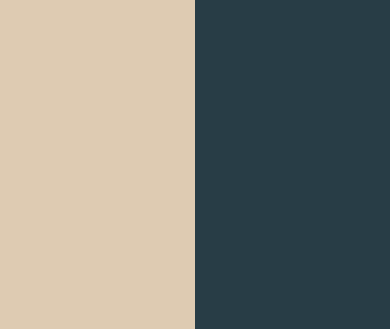
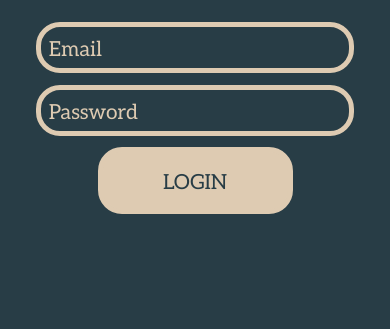
Before and after one commit to HackMIT-Team-2020/Main_Project, a plain HTML site: page public/index.html in a window 390 px wide. Shown: the part 515-844 px from the top of the page. Drawn offline with Linux system fonts and the light colour scheme; files whose address does not match are found by name.

Commit message:
index responsive

```diff
--- a/public/index.css
+++ b/public/index.css
@@ -1,33 +1,17 @@
-
-body{
-  overflow-x: hidden;
-  overflow-y: hidden;
-}
 main{
   width: 100vw;
   height: 100vh;
-  display: grid;
-  grid-template-columns: 50% 50%;
-  grid-template-rows: 100%;
-  grid-template-areas: "left" "right";
-  /*background-image: url(./assets/login-background.svg);*/
-}
-section{
-  display: flex;
-  flex-direction: column;
-  justify-content: center;
-  align-items: center;
 }
 .tan-side{
   grid-area: "left";
-  background-color: var(--tan);
+  background-image: url(./assets/rounded-tan.svg);
+  background-repeat: no-repeat;
+  background-position: left;
+  background-color: var(--navy);
 }
 .navy-side{
   grid-area: "right";
   background-color: var(--navy);
-}
-.logo{
-  width: 50%;
 }
 h1{
   color: var(--navy);
@@ -74,3 +58,55 @@
   transform: scale(1.01);
   transform: translateY(8px);
 }
+
+@media only screen and (max-width: 800px) {
+  main{
+    display: grid;
+    grid-template-columns: 100%;
+    grid-template-rows: 50% 50%;
+    grid-template-areas: "left" "right";
+  }
+  .tan-side{
+    grid-area: "left";
+    background-image: url(./assets/rounded-tan.svg);
+    background-repeat: no-repeat;
+    background-position: left;
+    background-color: var(--navy);
+    display: flex;
+    flex-direction: column;
+    align-items: center;
+    justify-content: center;
+  }
+  .navy-side{
+    grid-area: "right";
+    background-color: var(--navy);
+    display: flex;
+    flex-direction: column;
+    justify-content: center;
+    align-items: center;
+  }
+  .logo{
+    width: 30%;
+  }
+}
+@media only screen and (min-width: 801px){
+  body{
+    overflow-x: hidden;
+    overflow-y: hidden;
+  }
+  main{
+    display: grid;
+    grid-template-columns: 60% 40%;
+    grid-template-rows: 100%;
+    grid-template-areas: "left" "right";
+  }
+  section{
+    display: flex;
+    flex-direction: column;
+    justify-content: center;
+    align-items: center;
+  }
+  .logo{
+    width: 50%;
+  }
+}
```
Also changed, not shown: public/assets/rounded-tan.svg (added).
